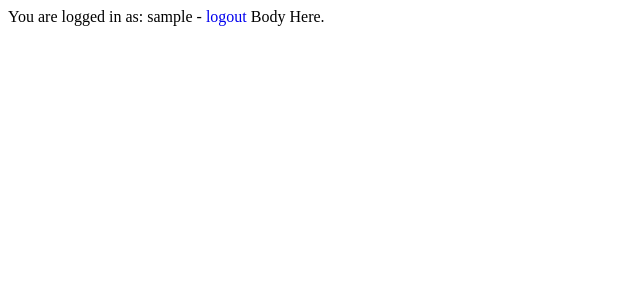
After one commit to ThePatches/AniFace, a Django app: template templates/base.html in a window 1280 px wide. The commit adds this page. Shown: the top 300 px of the page, without its empty margins (0-640 px from the left). Run offline with Django 3.2, Linux system fonts and the light colour scheme; the template is opened without the code that fills it: most values are stand-ins (such as "Sample title", 1, 10 or a date in 2020).

Commit message:
Adding base.html

```diff
--- /dev/null
+++ b/templates/base.html
@@ -0,0 +1,15 @@
+<!DOCTYPE html PUBLIC "-//W3C//DTD XHTML 1.0 Transitional//EN"
+    "http://www.w3.org/TR/xhtml1/DTD/xhtml1-transitional.dtd">
+<html xmlns="http://www.w3.org/1999/xhtml" xml:lang="en" lang="en">
+<head>
+<title>{% block title %}Title Here{% endblock %}</title>
+<link rel="stylesheet" type="text/css" href="/aniface/af_media/mystyles.css" />
+</head>
+<body>
+    You are logged in as: {{ u.username }} -
+    <a href="{% url aniface.views.leave %}">logout</a>
+    {% block body %}
+    Body Here.
+    {% endblock %}
+</body>
+</html>
```
Also changed, not shown: templates/plist.html (+5 -5 lines).
